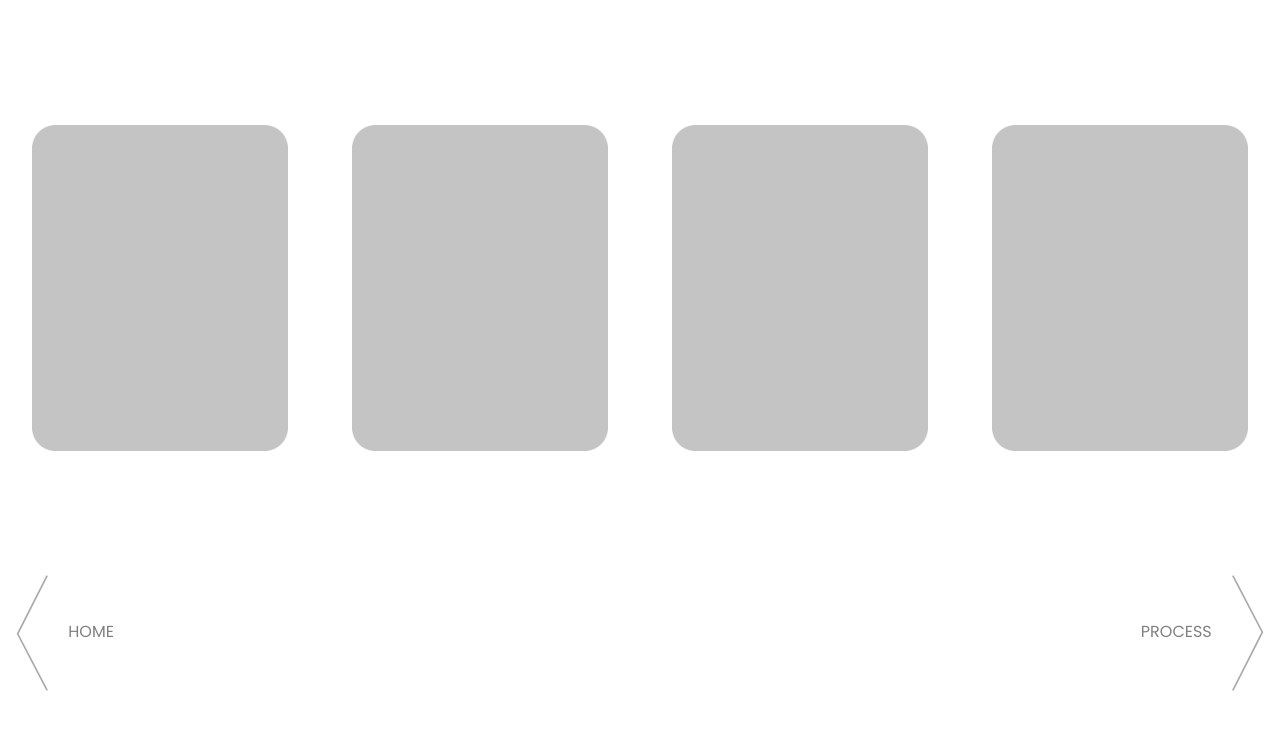
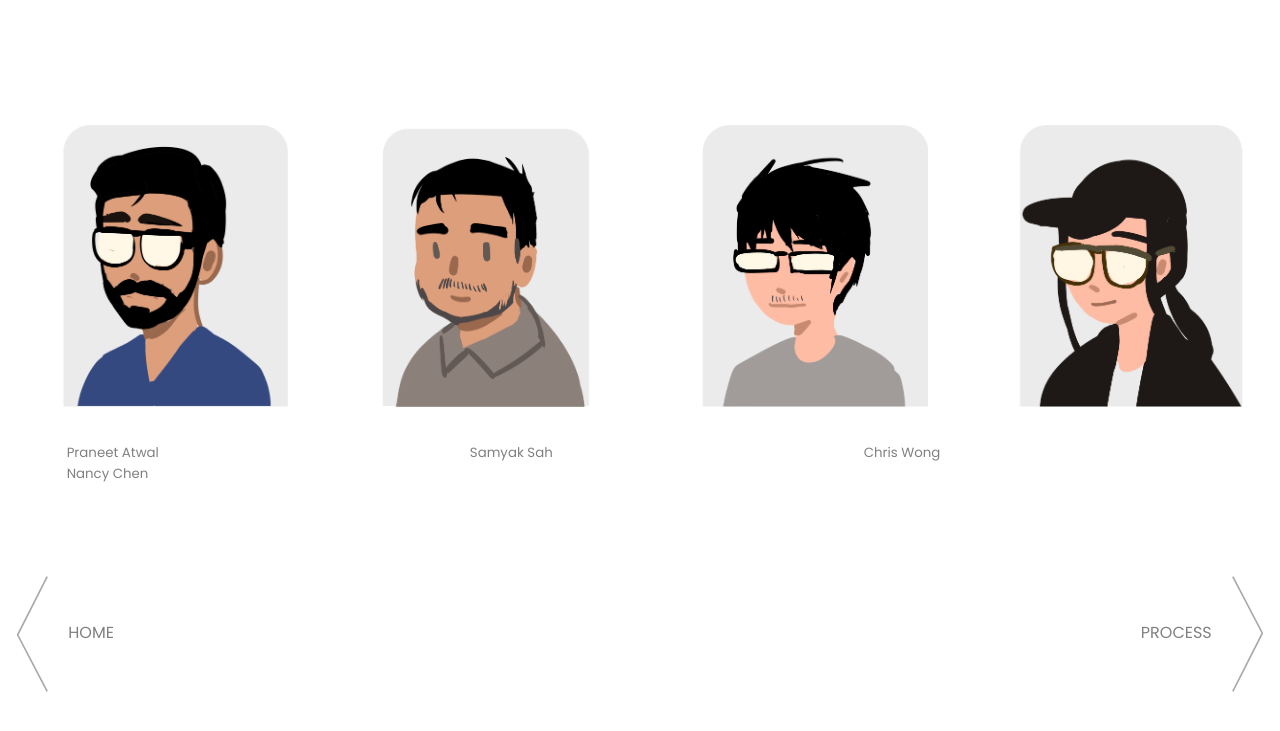
Before and after one commit to wonglee/Lunular, a plain HTML site: page team.html in a window 1280 px wide. Shown: the part 341-1072 px from the top of the page. Drawn offline with Linux system fonts and the light colour scheme.

Commit message:
updated profile page

```diff
--- a/css/team.css
+++ b/css/team.css
@@ -18,6 +18,12 @@ h2 {
     font-size: 35pt;
   color: #FC6868;
     margin: .2em 0;
+}
+
+h4 {
+	display: inline;
+  padding-left: 5em;
+	padding-right: 18em;
 }
 header{
 	top:0;
@@ -48,4 +54,5 @@ header .cell {
   margin: 2em;
   margin-top: 0;
   width: 20%;
+  height: 22vw;
 }
--- a/team.html
+++ b/team.html
@@ -40,11 +40,15 @@
 <h2> </h2>
 </header>
 <div class="img">
-<img src="img/process/profile.png" alt="">
-<img src="img/process/profile.png" alt="">
-<img src="img/process/profile.png" alt="">
-<img src="img/process/profile.png" alt="">
+<img src="img/profiles/praneet.png" alt="">
+<img src="img/profiles/samyak.png" alt="">
+<img src="img/profiles/chris.png" alt="">
+<img src="img/profiles/nancy.png" alt="">
 </div>
+<h4> Praneet Atwal</h4>
+<h4> Samyak Sah</h4>
+<h4> Chris Wong</h4>
+<h4> Nancy Chen </h4>
 
 <div class="footer">
   <div class="left">
```
Also changed, not shown: index.html (+1 -1 lines), img/profiles/chris.png (added), img/profiles/nancy.png (added), img/profiles/praneet.png (added), img/profiles/samyak.png (added).
